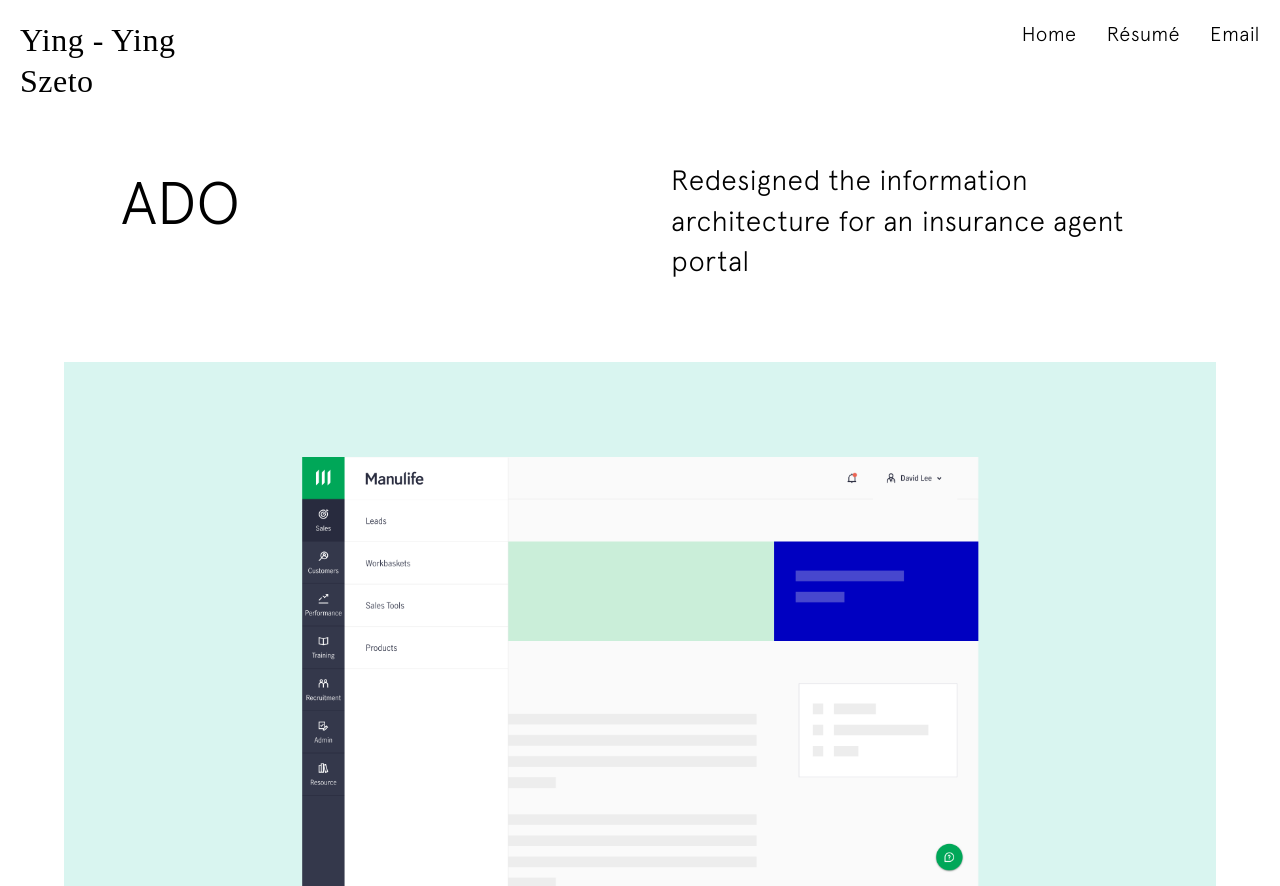
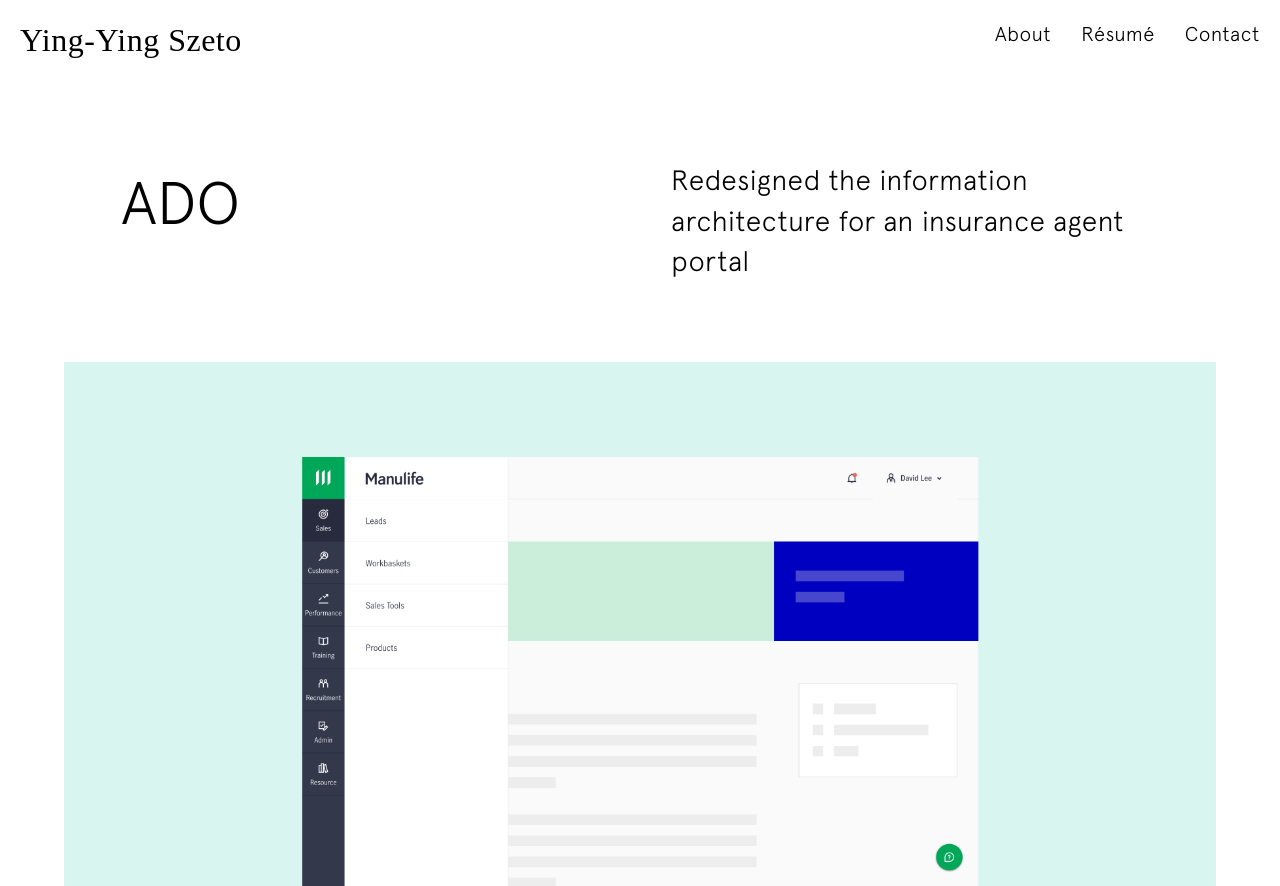
Before and after one commit to yingyingszeto/portfolio, a website: page p2.html in a window 1280 px wide. Shown: the top 886 px of the page. Drawn offline with Linux system fonts and the light colour scheme.

Commit message:
Update p2.html

```diff
--- a/p2.html
+++ b/p2.html
@@ -37,8 +37,8 @@
     <header class="page-header">
         <div class="trigger-menu-wrapper">
             <div class="trigger-menu">
-                <a id="brand-logo" href="index.html">Ying - Ying</br>Szeto</a>
-                <nav><a href="index.html">Home</a><a href="assets/download/Resume_YingYingSzeto.pdf" target="_blank" download>Résumé</a><a href="mailto:yingying.st@icloud.com">Email</a></nav>
+                <a id="brand-logo" href="index.html">Ying-Ying Szeto</a>
+                <nav><a href="about.html">About</a><a href="assets/download/Resume_YingYingSzeto.pdf" target="_blank" download>Résumé</a><a href="mailto:yingying.st@icloud.com">Contact</a></nav>
             </div>
         </div>
     </header>
@@ -53,7 +53,7 @@
         <img class="hero-image" src="assets/img/p2/hero.png" />
         <!-- Intro para of case study -->
          <div class="grid-container col-2 page-width-l">
-            <div>
+            <div class="responsive-space">
                 <div class="label">MY ROLE</div>
                 <p class="title-text">
                     In 2023, I worked as a UX Designer at Manulife Hong Kong to revamp a 20-year-old <a href="https://api.hkprod.manulife.com.hk/ext/hk-ado-portal-web-app/login/agent?lang=en_US" target="blank">agent portal (ManuTouch, now ADO)</a>
```
